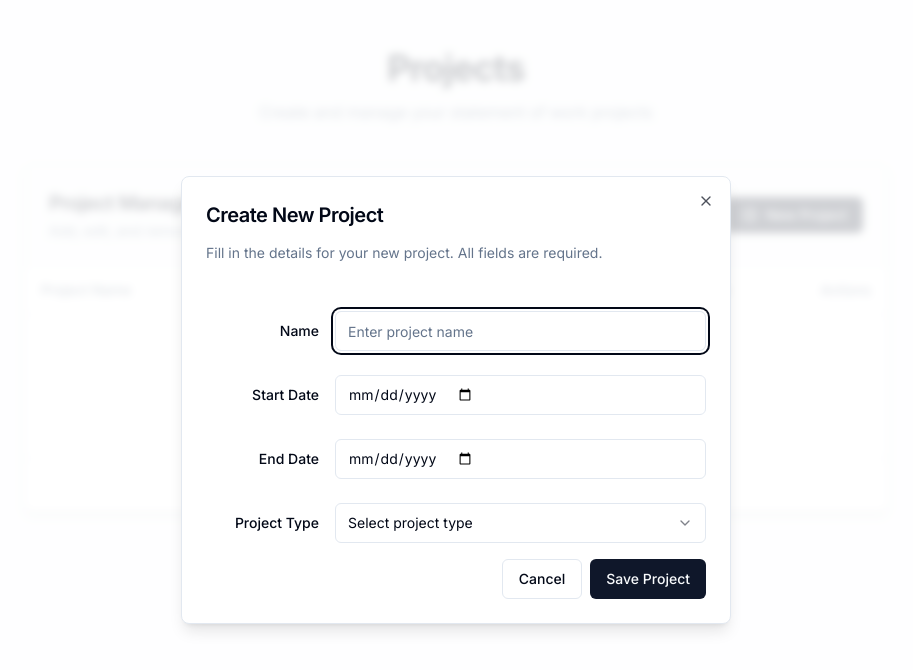
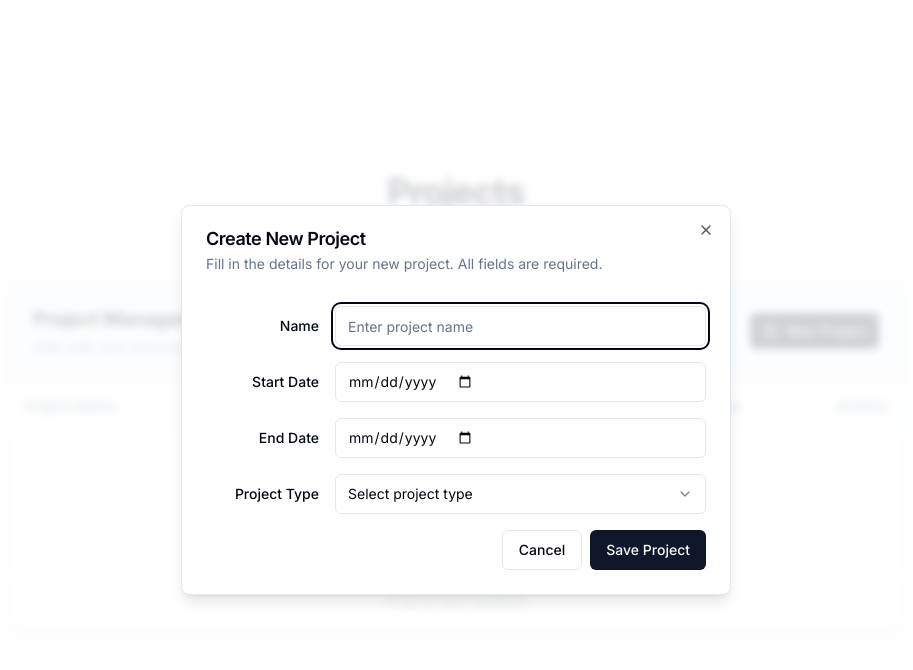
Before and after one commit to rickyalopezdev/sow, a Next.js app in the folder sow-app/: page /projects in a window 1280 px wide. Both pictures are taken after a click on the button "New Project". Shown: the top 670 px of the page, without its empty margins (184-1097 px from the left). Built offline with nearby package versions, Linux system fonts and the light colour scheme.

Commit message:
Update UI to follow shadcn styling standards with proper centering

```diff
--- a/sow-app/src/app/projects/page.tsx
+++ b/sow-app/src/app/projects/page.tsx
@@ -4,14 +4,16 @@ import { ProjectManagement } from "@/components/projects/project-management"
 
 export default function ProjectsPage() {
   return (
-    <div className="container max-w-4xl py-12 mx-auto px-4">
-      <div className="flex flex-col items-center text-center space-y-3 mb-10">
-        <h1 className="text-4xl font-bold tracking-tight">Projects</h1>
-        <p className="text-muted-foreground max-w-md">
-          Create and manage your statement of work projects
-        </p>
+    <div className="flex min-h-screen items-center justify-center bg-slate-50 p-4">
+      <div className="w-full max-w-4xl space-y-8">
+        <div className="flex flex-col items-center text-center space-y-3">
+          <h1 className="text-4xl font-bold tracking-tight">Projects</h1>
+          <p className="text-muted-foreground max-w-md">
+            Create and manage your statement of work projects
+          </p>
+        </div>
+        <ProjectManagement />
       </div>
-      <ProjectManagement />
     </div>
   )
 }
--- a/sow-app/src/components/layout/main-layout.tsx
+++ b/sow-app/src/components/layout/main-layout.tsx
@@ -8,7 +8,7 @@ interface MainLayoutProps {
 
 export function MainLayout({ children }: MainLayoutProps) {
   return (
-    <div className="min-h-screen bg-slate-50">
+    <div className="min-h-screen bg-background text-foreground">
       <main className="flex-1">
         {children}
       </main>
--- a/sow-app/src/components/projects/project-form.tsx
+++ b/sow-app/src/components/projects/project-form.tsx
@@ -65,22 +65,22 @@ export function ProjectForm({ onSave }: ProjectFormProps) {
   return (
     <Dialog open={open} onOpenChange={setOpen}>
       <DialogTrigger asChild>
-        <Button variant="default" size="sm" className="gap-2 px-4 h-9">
+        <Button size="sm" className="gap-2">
           <PlusCircle className="h-4 w-4" />
           New Project
         </Button>
       </DialogTrigger>
       <DialogContent className="sm:max-w-[550px]">
-        <DialogHeader className="pb-4">
-          <DialogTitle className="text-xl">Create New Project</DialogTitle>
-          <DialogDescription className="pt-2 text-sm text-muted-foreground">
+        <DialogHeader>
+          <DialogTitle>Create New Project</DialogTitle>
+          <DialogDescription>
             Fill in the details for your new project. All fields are required.
           </DialogDescription>
         </DialogHeader>
         <form onSubmit={handleSubmit}>
-          <div className="grid gap-6 py-4">
+          <div className="grid gap-4 py-4">
             <div className="grid grid-cols-4 items-center gap-4">
-              <Label htmlFor="name" className="text-right text-sm font-medium">
+              <Label htmlFor="name" className="text-right">
                 Name
               </Label>
               <Input
@@ -93,7 +93,7 @@ export function ProjectForm({ onSave }: ProjectFormProps) {
               />
             </div>
             <div className="grid grid-cols-4 items-center gap-4">
-              <Label htmlFor="startDate" className="text-right text-sm font-medium">
+              <Label htmlFor="startDate" className="text-right">
                 Start Date
               </Label>
               <Input
@@ -106,7 +106,7 @@ export function ProjectForm({ onSave }: ProjectFormProps) {
               />
             </div>
             <div className="grid grid-cols-4 items-center gap-4">
-              <Label htmlFor="endDate" className="text-right text-sm font-medium">
+              <Label htmlFor="endDate" className="text-right">
                 End Date
               </Label>
               <Input
@@ -119,7 +119,7 @@ export function ProjectForm({ onSave }: ProjectFormProps) {
               />
             </div>
             <div className="grid grid-cols-4 items-center gap-4">
-              <Label htmlFor="type" className="text-right text-sm font-medium">
+              <Label htmlFor="type" className="text-right">
                 Project Type
               </Label>
               <div className="col-span-3">
@@ -128,7 +128,7 @@ export function ProjectForm({ onSave }: ProjectFormProps) {
                   onValueChange={setType}
                   required
                 >
-                  <SelectTrigger id="type" className="w-full">
+                  <SelectTrigger id="type">
                     <SelectValue placeholder="Select project type" />
                   </SelectTrigger>
                   <SelectContent>
@@ -141,8 +141,8 @@ export function ProjectForm({ onSave }: ProjectFormProps) {
               </div>
             </div>
           </div>
-          <DialogFooter className="gap-2 sm:gap-0">
-            <Button type="button" variant="outline" onClick={() => setOpen(false)} className="mt-2 sm:mt-0">
+          <DialogFooter>
+            <Button type="button" variant="outline" onClick={() => setOpen(false)}>
               Cancel
             </Button>
             <Button type="submit">Save Project</Button>
--- a/sow-app/src/components/projects/project-list.tsx
+++ b/sow-app/src/components/projects/project-list.tsx
@@ -28,18 +28,18 @@ export function ProjectList({ projects, onEdit, onDelete }: ProjectListProps) {
   }
 
   return (
-    <div>
+    <div className="w-full">
       <Table>
-        <TableCaption className="px-6 py-4 border-t text-center text-sm text-muted-foreground">
+        <TableCaption className="caption-bottom border-t px-6 py-4 text-center text-sm text-muted-foreground">
           A list of your projects
         </TableCaption>
-        <TableHeader>
-          <TableRow className="hover:bg-transparent">
-            <TableHead className="w-[40%]">Project Name</TableHead>
-            <TableHead>Start Date</TableHead>
-            <TableHead>End Date</TableHead>
-            <TableHead>Type</TableHead>
-            <TableHead className="text-right w-[100px]">Actions</TableHead>
+        <TableHeader className="bg-muted/50">
+          <TableRow className="hover:bg-transparent border-b">
+            <TableHead className="w-[40%] font-medium">Project Name</TableHead>
+            <TableHead className="font-medium">Start Date</TableHead>
+            <TableHead className="font-medium">End Date</TableHead>
+            <TableHead className="font-medium">Type</TableHead>
+            <TableHead className="text-right w-[100px] font-medium">Actions</TableHead>
           </TableRow>
         </TableHeader>
         <TableBody>
@@ -51,7 +51,7 @@ export function ProjectList({ projects, onEdit, onDelete }: ProjectListProps) {
             </TableRow>
           ) : (
             projects.map((project) => (
-              <TableRow key={project.id} className="hover:bg-slate-50">
+              <TableRow key={project.id} className="border-b hover:bg-muted/50">
                 <TableCell className="font-medium">{project.name}</TableCell>
                 <TableCell>{formatDate(project.startDate)}</TableCell>
                 <TableCell>{formatDate(project.endDate)}</TableCell>
@@ -59,19 +59,19 @@ export function ProjectList({ projects, onEdit, onDelete }: ProjectListProps) {
                 <TableCell className="text-right">
                   <div className="flex justify-end space-x-2">
                     <Button
-                      variant="outline"
-                      size="sm"
+                      variant="ghost"
+                      size="icon"
                       onClick={() => onEdit(project)}
-                      className="h-8 w-8 p-0"
+                      className="h-8 w-8"
                     >
                       <Edit className="h-4 w-4" />
                       <span className="sr-only">Edit</span>
                     </Button>
                     <Button
-                      variant="outline"
-                      size="sm"
+                      variant="ghost"
+                      size="icon"
                       onClick={() => onDelete(project.id)}
-                      className="h-8 w-8 p-0 text-destructive hover:text-destructive hover:bg-destructive/10 border-destructive/20"
+                      className="h-8 w-8 text-destructive hover:text-destructive hover:bg-destructive/10"
                     >
                       <Trash2 className="h-4 w-4" />
                       <span className="sr-only">Delete</span>
--- a/sow-app/src/components/projects/project-management.tsx
+++ b/sow-app/src/components/projects/project-management.tsx
@@ -38,17 +38,17 @@ export function ProjectManagement() {
   }
 
   return (
-    <Card className="border shadow-md rounded-lg overflow-hidden">
-      <CardHeader className="flex flex-row items-center justify-between space-y-0 pb-6 bg-slate-50 border-b">
+    <Card className="w-full border border-border shadow-md rounded-lg overflow-hidden">
+      <CardHeader className="flex flex-row items-center justify-between space-y-0 pb-6 bg-muted border-b">
         <div>
-          <CardTitle className="text-xl font-semibold">Project Management</CardTitle>
-          <CardDescription className="mt-1">
+          <CardTitle className="text-xl font-bold">Project Management</CardTitle>
+          <CardDescription className="mt-1 text-muted-foreground">
             Add, edit, and remove projects from your workspace
           </CardDescription>
         </div>
         <ProjectForm onSave={handleSaveProject} />
       </CardHeader>
-      <CardContent className="p-0">
+      <CardContent className="p-0 bg-card">
         <ProjectList
           projects={projects}
           onEdit={handleEditProject}
```
